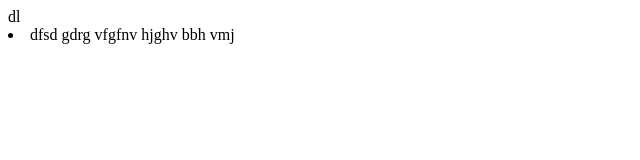
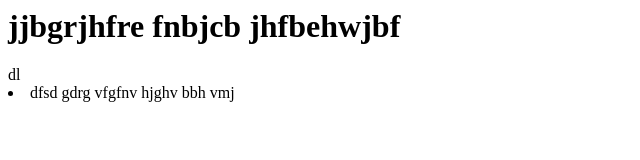
Before and after one commit to Ruduyseka/homework-1, a plain HTML site: page index.html in a window 1280 px wide. Shown: the whole page, without its empty margins (0-640 px from the left). Drawn offline with Linux system fonts and the light colour scheme.

Commit message:
заголовок

```diff
--- a/index.html
+++ b/index.html
@@ -1,5 +1,7 @@
 <body>
-
+<h1>
+    jjbgrjhfre fnbjcb jhfbehwjbf
+</h1>
 
 </body>
 dl
```
